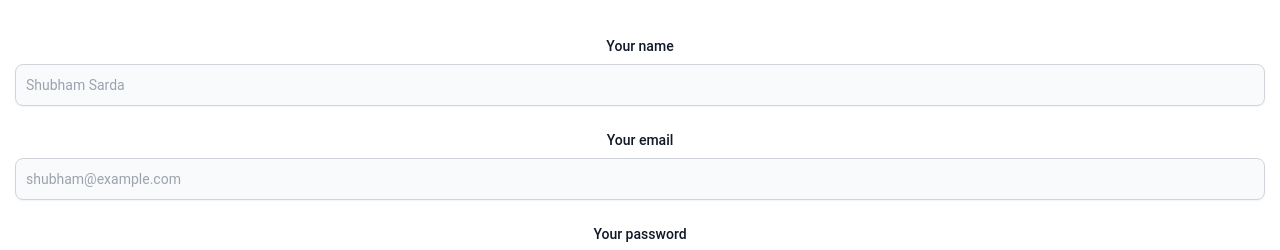
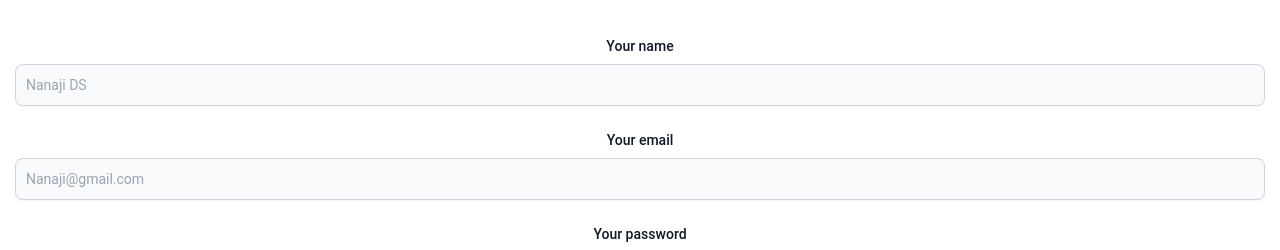
Before and after one commit to NanajiDS/CodeBook, a React (Create React App) app: page /Register in a window 1280 px wide. Shown: the part 156-406 px from the top of the page. Built offline with nearby package versions, Linux system fonts and the light colour scheme.

Commit message:
Register data update

```diff
--- a/src/pages/Register.js
+++ b/src/pages/Register.js
@@ -26,11 +26,11 @@
         <form onSubmit={handleRegister}>
           <div className="mb-6">
             <label htmlFor="name" className="block mb-2 text-sm font-medium text-gray-900 dark:text-gray-300">Your name</label>
-            <input type="name" id="name" className="shadow-sm bg-gray-50 border border-gray-300 text-gray-900 text-sm rounded-lg focus:ring-blue-500 focus:border-blue-500 block w-full p-2.5 dark:bg-gray-700 dark:border-gray-600 dark:placeholder-gray-400 dark:text-white dark:focus:ring-blue-500 dark:focus:border-blue-500 dark:shadow-sm-light" placeholder="Shubham Sarda" required autoComplete="off" />
+            <input type="name" id="name" className="shadow-sm bg-gray-50 border border-gray-300 text-gray-900 text-sm rounded-lg focus:ring-blue-500 focus:border-blue-500 block w-full p-2.5 dark:bg-gray-700 dark:border-gray-600 dark:placeholder-gray-400 dark:text-white dark:focus:ring-blue-500 dark:focus:border-blue-500 dark:shadow-sm-light" placeholder="Nanaji DS" required autoComplete="off" />
           </div>
           <div className="mb-6">
             <label htmlFor="email" className="block mb-2 text-sm font-medium text-gray-900 dark:text-gray-300">Your email</label>
-            <input type="email" id="email" className="shadow-sm bg-gray-50 border border-gray-300 text-gray-900 text-sm rounded-lg focus:ring-blue-500 focus:border-blue-500 block w-full p-2.5 dark:bg-gray-700 dark:border-gray-600 dark:placeholder-gray-400 dark:text-white dark:focus:ring-blue-500 dark:focus:border-blue-500 dark:shadow-sm-light" placeholder="shubham@example.com" required autoComplete="off" />
+            <input type="email" id="email" className="shadow-sm bg-gray-50 border border-gray-300 text-gray-900 text-sm rounded-lg focus:ring-blue-500 focus:border-blue-500 block w-full p-2.5 dark:bg-gray-700 dark:border-gray-600 dark:placeholder-gray-400 dark:text-white dark:focus:ring-blue-500 dark:focus:border-blue-500 dark:shadow-sm-light" placeholder="Nanaji@gmail.com" required autoComplete="off" />
           </div>
           <div className="mb-6">
             <label htmlFor="password" className="block mb-2 text-sm font-medium text-gray-900 dark:text-gray-300">Your password</label>
```
